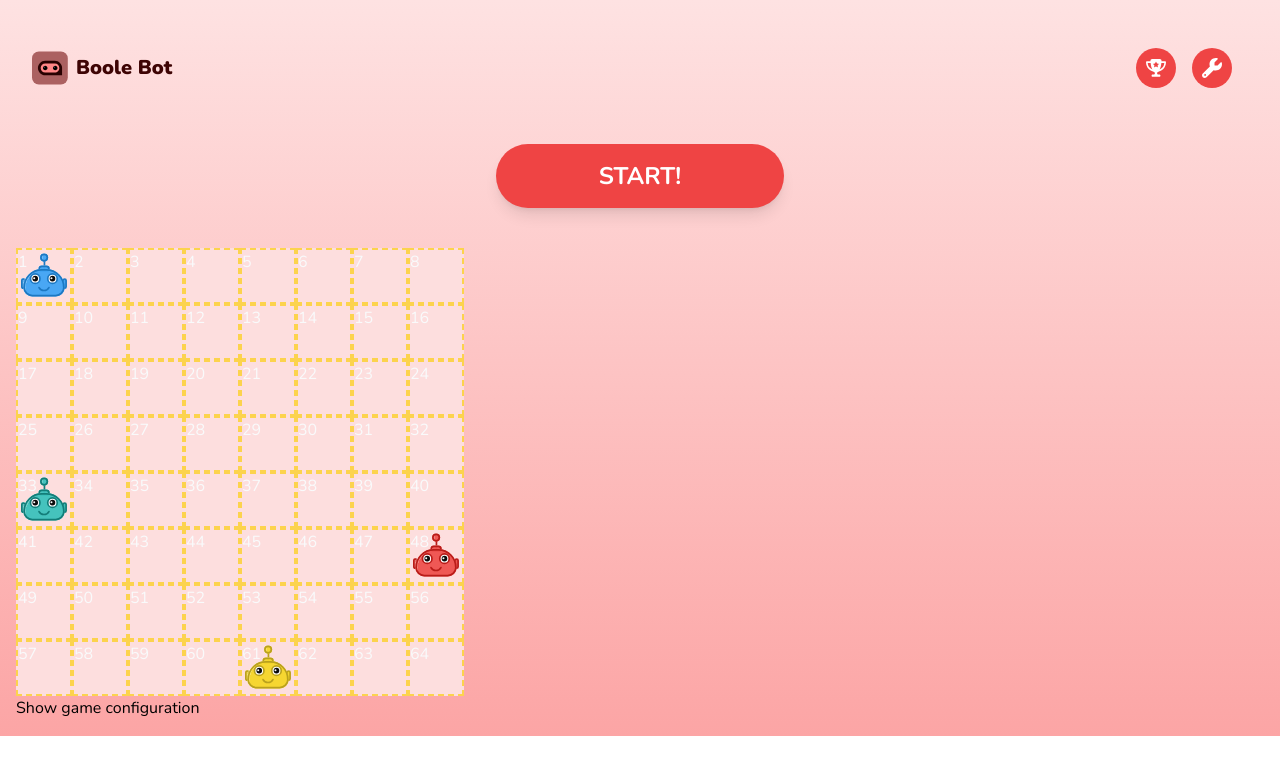
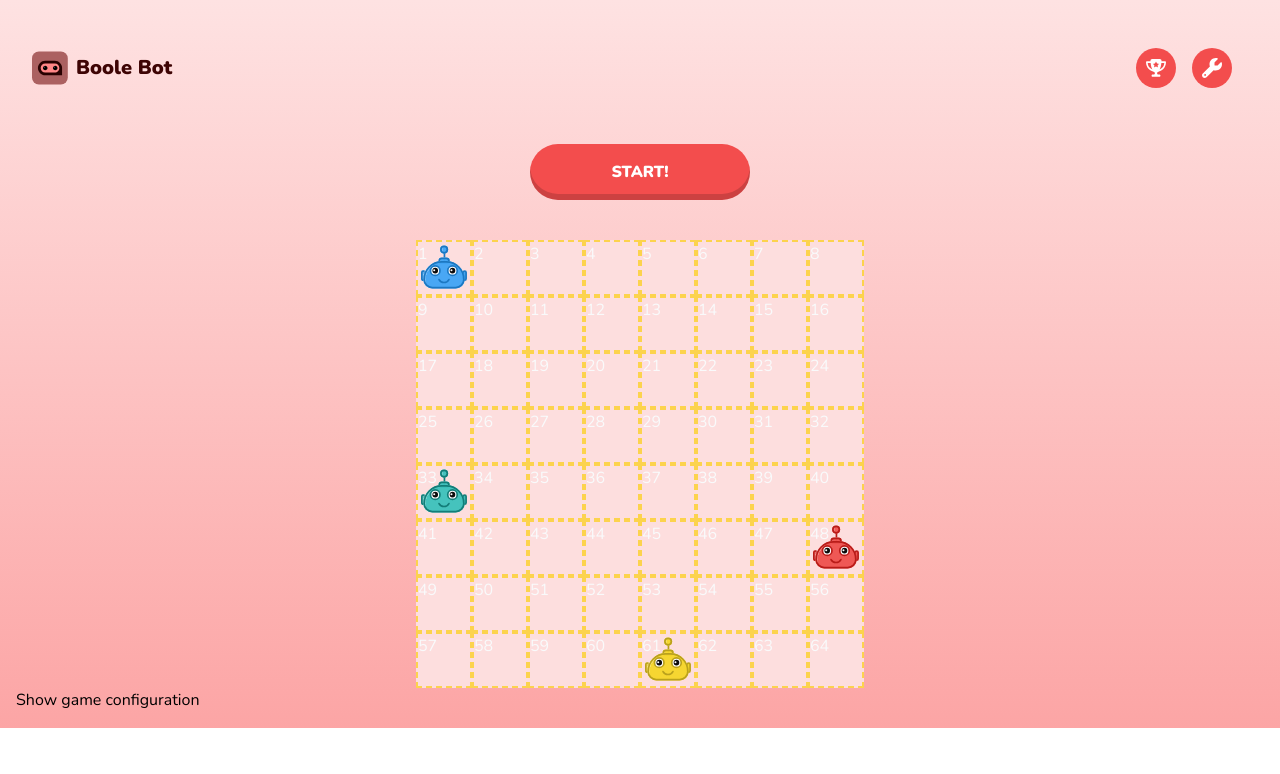
Before and after one commit to chingu-voyages/v44-tier2-team-11, a React (Vite) app: page / in a window 1280 px wide. Shown: the top 774 px of the page. Built offline with nearby package versions, Linux system fonts and the light colour scheme.

Commit message:
Refactor arena component

```diff
--- a/src/App.jsx
+++ b/src/App.jsx
@@ -1,7 +1,6 @@
 import 'tailwindcss/tailwind.css';
-import Arena from './components/arena/Arena';
+import Arena from "./components/shared/Arena/Arena.jsx";
 import Leaderboard from './components/leaderboard/Leaderboard';
-import ArenaNavigationBar from "./components/shared/ArenaNavigationBar.jsx";
 import GameConfigurationPanel from './components/GameConfigurationPanel';
 
 // NPM
@@ -16,7 +15,6 @@ function App() {
 
   return (
     <div className="w-full bg-gradient-to-b from-red-100 to-red-300 p-4">
-      <ArenaNavigationBar />
       <Arena />
       {/*<Leaderboard />*/}
       <button onClick={onClickCloseModal}>Show game configuration</button>
--- a/src/components/base/FilledButtonIcons.jsx
+++ b/src/components/base/FilledButtonIcons.jsx
@@ -2,7 +2,7 @@ import PropTypes from 'prop-types';
 
 const FilledButtonIcons = ({ className, children }) => {
   return (
-    <button className={`mr-4 flex h-10 w-10 items-center justify-center hover:bg-red-600/80 focus:bg-red-600/80 outline-none focus:ring-4 focus:ring-primary-300 transition-shadow duration-100 ease-in rounded-full bg-red-500 fill-white p-2.5 ${className}`}>
+    <button className={`mr-4 flex h-10 w-10 items-center justify-center hover:bg-primary-600/75 focus:bg-primary-600/75 outline-none focus:ring-4 focus:ring-primary-300 transition-shadow duration-100 ease-in rounded-full bg-primary-500 fill-white p-2.5 ${className}`}>
       {children}
     </button>
   );
--- a/src/components/buttons/ModalCloseButton.jsx
+++ b/src/components/buttons/ModalCloseButton.jsx
@@ -1,5 +1,5 @@
 import PropTypes from 'prop-types';
-import XMarkIcon from '../icons/XMarkIcon';
+import XMarkIcon from '../shared/icons/XMarkIcon';
 
 const XMarkButtonIcon = ({ className, onClick }) => {
   return (
--- /dev/null
+++ b/src/components/shared/Arena/Arena.jsx
@@ -0,0 +1,15 @@
+import ArenaNavigationBar from "./ArenaNavigationBar.jsx";
+import ArenaControlButton from "./ArenaControlButton.jsx";
+import ArenaBattleground from "./ArenaBattleground.jsx";
+
+const Arena = ()=>{
+    return (
+        <>
+            <ArenaNavigationBar/>
+            <ArenaControlButton/>
+            <ArenaBattleground/>
+        </>
+    );
+}
+
+export default Arena;
--- a/src/components/arena/Arena.jsx
+++ b/src/components/shared/Arena/ArenaBattleground.jsx
@@ -1,15 +1,15 @@
-import { tiles } from '../../data';
-import Bot from './Bot';
-import GlobalContext from "../../contexts/global-context.js";
+import { tiles } from '../../../data.js';
+import Bot from '../../arena/Bot.jsx';
+import GlobalContext from "../../../contexts/global-context.js";
 
 // NPM
 import {useContext} from "react";
 
-const Arena = () => {
+const ArenaBattleground = () => {
   const { botList, inGame } = useContext(GlobalContext);
 
   return (
-    <>
+    <div className='w-full flex justify-center'>
       <div className="relative flex w-8x8 flex-wrap bg-primary-100">
         {botList.map((bot) => (
           <Bot key={bot.id} {...bot} inGame={inGame} />
@@ -24,8 +24,8 @@ const Arena = () => {
           </div>
         ))}
       </div>
-    </>
+    </div>
   );
 };
 
-export default Arena;
+export default ArenaBattleground;
--- /dev/null
+++ b/src/components/shared/Arena/ArenaControlButton.jsx
@@ -0,0 +1,20 @@
+import GlobalContext from "../../../contexts/global-context.js";
+
+// NPM
+import {useContext} from "react";
+
+const ArenaControlButton = () => {
+    const { setInGame, inGame } = useContext(GlobalContext);
+    return (
+        <div className="flex w-full justify-center">
+            <button
+                onClick={() => setInGame(!inGame)}
+                className="shadow-[inset_0_-6px_0_0_rgba(0,0,0,0.16)] focus:shadow-[inset_0_-3px_0_0_rgba(0,0,0,0.16)] focus:translate-y-1 transition-all duration-100 ease-in relative my-10 py-4 w-full max-w-[220px] outline-none rounded-full bg-primary-500 text-base font-black text-white hover:bg-primary-600/75 focus:bg-primary-600/75"
+            >
+                {inGame ? 'PAUSE' : 'START!'}
+            </button>
+        </div>
+    )
+}
+
+export default ArenaControlButton;
--- /dev/null
+++ b/src/components/shared/Arena/ArenaNavigationBar.jsx
@@ -0,0 +1,29 @@
+import FilledButtonIcons from "../../base/FilledButtonIcons.jsx";
+import LogoIcon from '../icons/LogoIcon.jsx';
+import TrophyStarIcon from '../icons/TrophyStarIcon.jsx';
+import WrenchIcon from '../icons/WrenchIcon.jsx';
+
+const ArenaNavigationBar = () => {
+    return (
+        <div className="flex items-center justify-between px-4 pt-4">
+            <div className="flex items-center">
+          <span className="flex w-9">
+            <LogoIcon />
+          </span>
+                <div className="ml-2 text-xl font-black text-primary-900">
+                    Boole Bot
+                </div>
+            </div>
+            <div className="flex">
+                <FilledButtonIcons>
+                    <TrophyStarIcon />
+                </FilledButtonIcons>
+                <FilledButtonIcons>
+                    <WrenchIcon />
+                </FilledButtonIcons>
+            </div>
+        </div>
+    );
+};
+
+export default ArenaNavigationBar;
--- a/src/components/shared/ArenaNavigationBar.jsx
+++ /dev/null
@@ -1,44 +0,0 @@
-import GlobalContext from "../../contexts/global-context.js";
-import FilledButtonIcons from "../base/FilledButtonIcons.jsx";
-import LogoIcon from '../icons/LogoIcon';
-import TrophyStarIcon from '../icons/TrophyStarIcon';
-import WrenchIcon from '../icons/WrenchIcon';
-
-// NPM
-import {useContext} from "react";
-
-const Nav = () => {
-    const { setInGame, inGame } = useContext(GlobalContext);
-    return (
-        <>
-            <div className="flex items-center justify-between px-4 pt-4">
-                <div className="flex items-center">
-          <span className="flex w-9">
-            <LogoIcon />
-          </span>
-                    <div className="ml-2 text-xl font-black text-primary-900">
-                        Boole Bot
-                    </div>
-                </div>
-                <div className="flex">
-                    <FilledButtonIcons>
-                        <TrophyStarIcon />
-                    </FilledButtonIcons>
-                    <FilledButtonIcons>
-                        <WrenchIcon />
-                    </FilledButtonIcons>
-                </div>
-            </div>
-            <div className="flex w-full justify-center">
-                <button
-                    onClick={() => setInGame(!inGame)}
-                    className="relative my-10 h-16 w-72 rounded-full bg-red-500 text-2xl font-bold text-white shadow-lg"
-                >
-                    {inGame ? 'PAUSE' : 'START!'}
-                </button>
-            </div>
-        </>
-    );
-};
-
-export default Nav;
```
Also changed, not shown: src/components/shared/icons/LogoIcon.jsx (renamed from src/components/icons/LogoIcon.jsx), src/components/shared/icons/TrophyStarIcon.jsx (renamed from src/components/icons/TrophyStarIcon.jsx), src/components/shared/icons/WrenchIcon.jsx (renamed from src/components/icons/WrenchIcon.jsx), src/components/shared/icons/XMarkIcon.jsx (renamed from src/components/icons/XMarkIcon.jsx).
